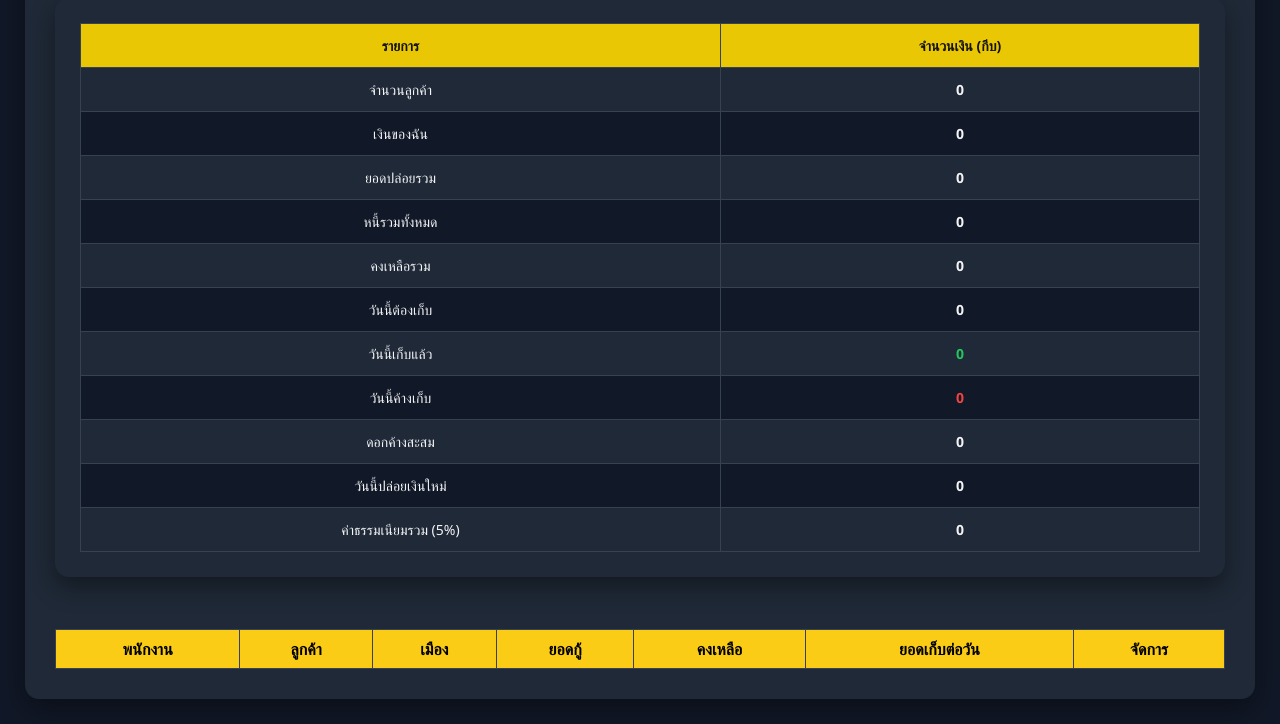
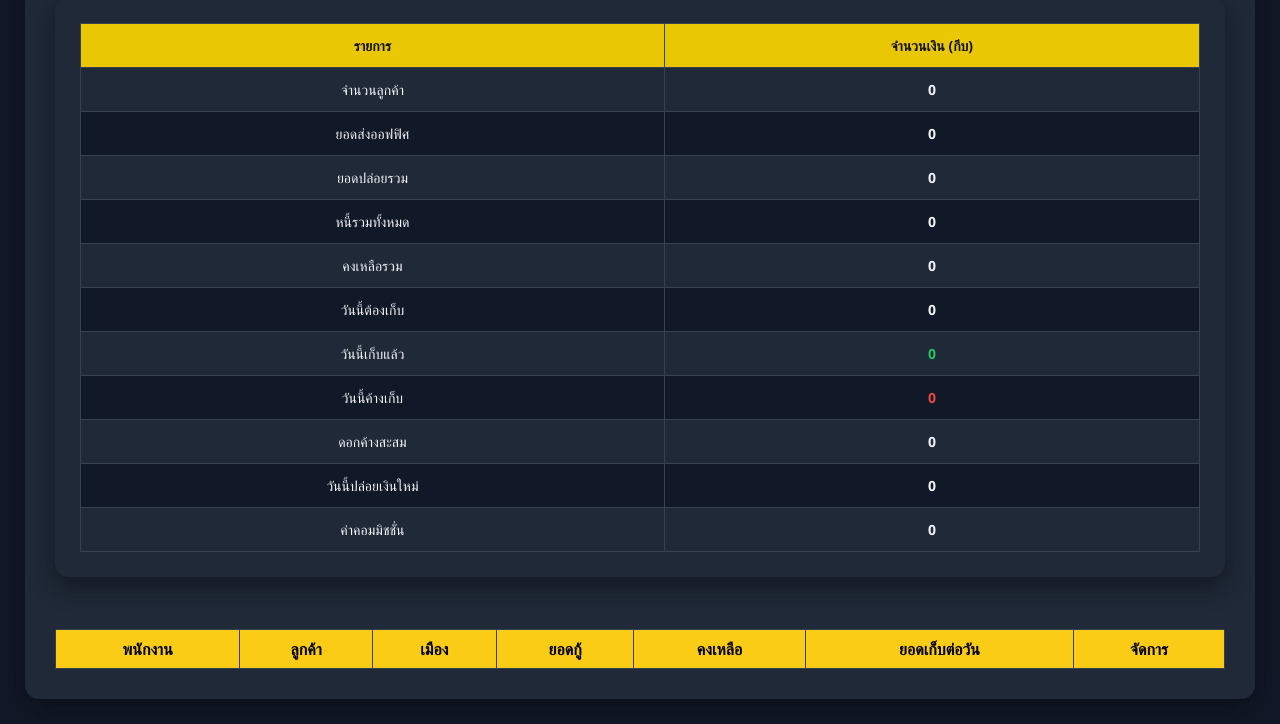
Before and after one commit to malisan828-lang/loan-system, a website: page public/customers.html in a window 1280 px wide. Shown: the part 189-913 px from the top of the page. Drawn offline with nearby package versions, Linux system fonts and the light colour scheme; no server answers; sample sign-in values are in the browser's storage.

Commit message:
Update customers.html

```diff
--- a/public/customers.html
+++ b/public/customers.html
@@ -38,7 +38,7 @@
 </thead>
 <tbody>
 <tr><td>จำนวนลูกค้า</td><td id="totalCustomers">0</td></tr>
-<tr><td>เงินของฉัน</td><td id="myMoney">0</td></tr>
+<tr><td>ยอดส่งออฟฟิศ</td><td id="myMoney">0</td></tr>
 <tr><td>ยอดปล่อยรวม</td><td id="totalLoanAmount">0</td></tr>
 <tr><td>หนี้รวมทั้งหมด</td><td id="totalDebtAll">0</td></tr>
 <tr><td>คงเหลือรวม</td><td id="totalRemainingAll">0</td></tr>
@@ -47,7 +47,7 @@
 <tr><td>วันนี้ค้างเก็บ</td><td class="red" id="todayPending">0</td></tr>
 <tr><td>ดอกค้างสะสม</td><td id="totalOverdue">0</td></tr>
 <tr><td>วันนี้ปล่อยเงินใหม่</td><td id="todayReleased">0</td></tr>
-<tr><td>ค่าธรรมเนียมรวม (5%)</td><td id="totalFee">0</td></tr>
+<tr><td>ค่าคอมมิชชั่น</td><td id="totalFee">0</td></tr>
 </tbody>
 </table>
 </div>
```
